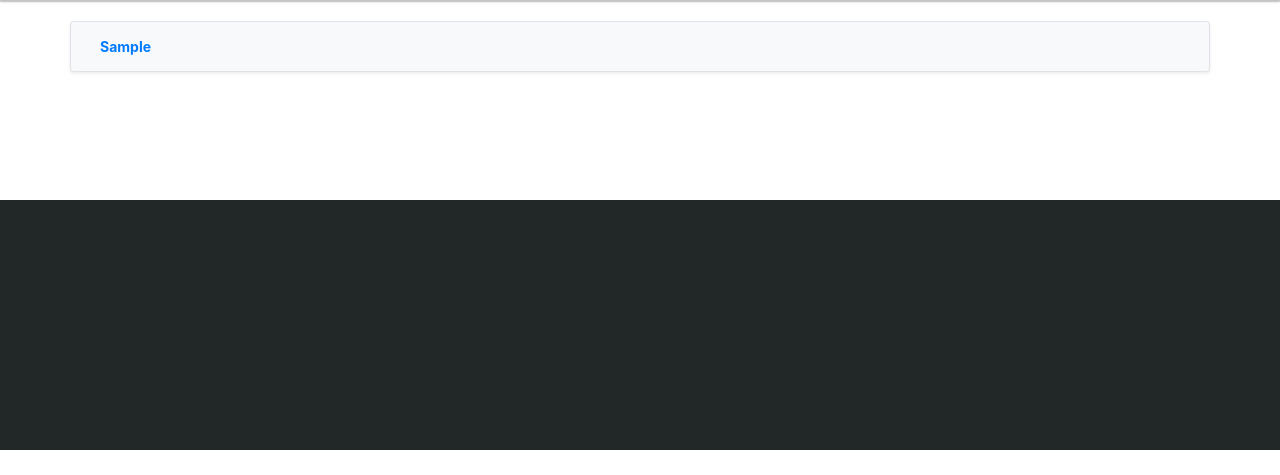
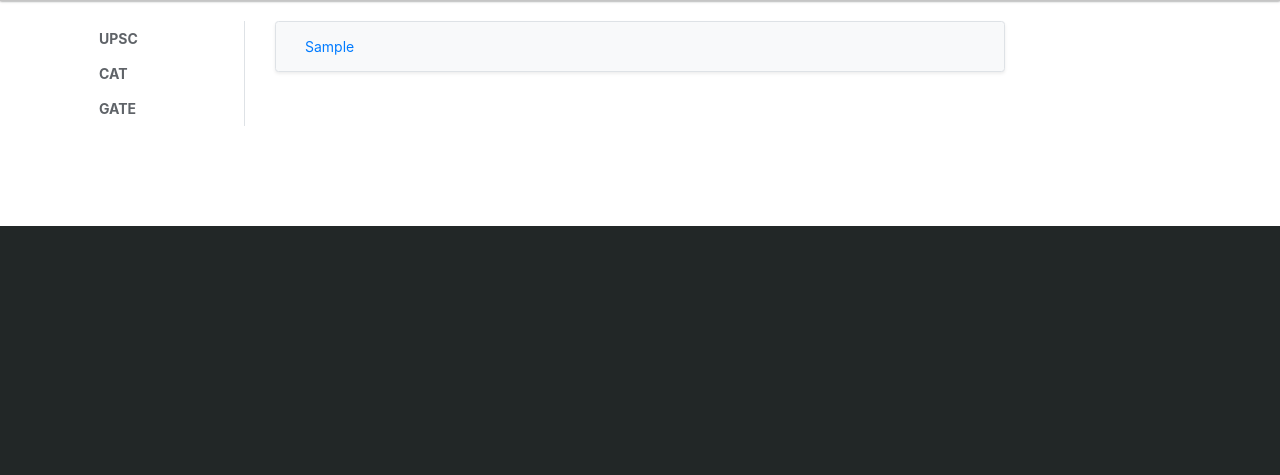
Before and after one commit to vimal-11/django-myptu-webapp, a Django app: page /exam/sample/ in a window 1280 px wide. Shown: the part 60-535 px from the top of the page. Run offline with Django 3.2, Linux system fonts and the light colour scheme; tables that the repository leaves empty hold one stand-in row (values such as "Sample post"); parts of the project's set-up code (start-up, migrations or seed data) failed here and were passed over; some libraries are stand-ins or nearby versions.

Commit message:
vertical tabs in exams

```diff
--- a/static/css/base.css
+++ b/static/css/base.css
@@ -13,7 +13,6 @@ html{
 
 a{
     color: var(--color-theme-blue);
-    font-weight: bolder;
     text-decoration: none;
 }
 
@@ -66,6 +65,7 @@ h1{
 .nav-lnk > a{
     margin-inline: 20px;
     font-size: 16px;
+    font-weight: bolder;
     font-family: var(--font-nav-link);
     font-weight: 300;
     letter-spacing: 1px;
--- a/templates/exams/base.html
+++ b/templates/exams/base.html
@@ -28,10 +28,15 @@
             }
             .nav-link{
                 color: var(--color-nav-link-grey) !important;
+                font-weight: bold;
             }
             .nav-link:hover{
                 color: var(--color-theme-blue) !important;
                 transform: scale(1.03);
+            }
+
+            .nav-link.active {
+                color: #0080FF;
             }
 
             @media screen and (max-width: 460px){
@@ -87,9 +92,23 @@
     -->
         </div>
 
-        {% block content %}
+        <div class="container" >
+            <div class="row">
+                <div class="col-2">
+                    <nav class="nav flex-column bd-links border-right">
+                        <a class="nav-link active" aria-current="page" href="{% url 'exams:exam' 'upsc' %}">UPSC</a>
+                        <a class="nav-link" href="{% url 'exams:exam' 'cat' %}">CAT</a>
+                        <a class="nav-link" href="{% url 'exams:exam' 'gate' %}">GATE</a>
+                    </nav>
+                </div>
+                <div class="col-8">
+                    {% block content %}
 
-        {% endblock content %}
+                    {% endblock content %}
+                </div>
+            </div>
+        </div>
+
 
 
         <div class="basefoot">
--- a/templates/exams/exam.html
+++ b/templates/exams/exam.html
@@ -2,15 +2,15 @@
 
 {% block content %}
 
-        <div class="container" >
+    <div class="tab-content" id="v-nav-tab">
+    <div class="tab-pane fade show active" role="tabpanel" aria-labelledby="v-nav-upsc-tab">
         {% for field in fields %}
-                <div class="row p-3 mb-2 bg-light border text-white rounded shadow-sm">
+        <div class=" p-3 mb-2 bg-light border text-white rounded shadow-sm">
             <div class="col-sm">
                 <a href="{{field.get_url}}">{{field}}</a>
             </div>
         </div>
         {% endfor %}
-        </div>
         <br>
         {% if gate_syllabus is not None %}
             <table>
@@ -30,4 +30,10 @@
             </tbody>
             </table>
         {% endif %}
+    </div>
+    <div class="tab-pane fade" id="v-pills-profile" role="tabpanel" aria-labelledby="v-pills-profile-tab">...</div>
+    <div class="tab-pane fade" id="v-pills-messages" role="tabpanel" aria-labelledby="v-pills-messages-tab">...</div>
+    <div class="tab-pane fade" id="v-pills-settings" role="tabpanel" aria-labelledby="v-pills-settings-tab">...</div>
+    </div>
+
 {% endblock content %}
```
Lines whose indentation alone changed are shown as unchanged.
